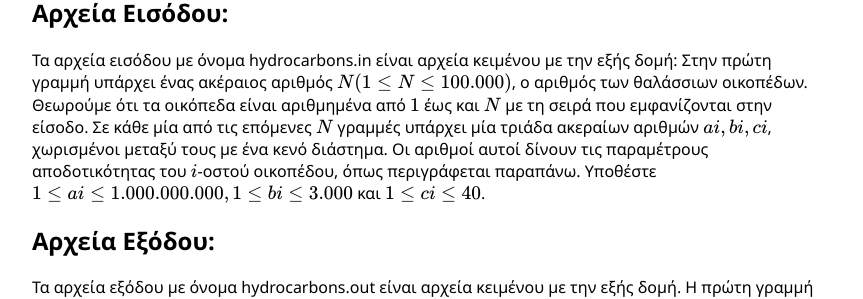
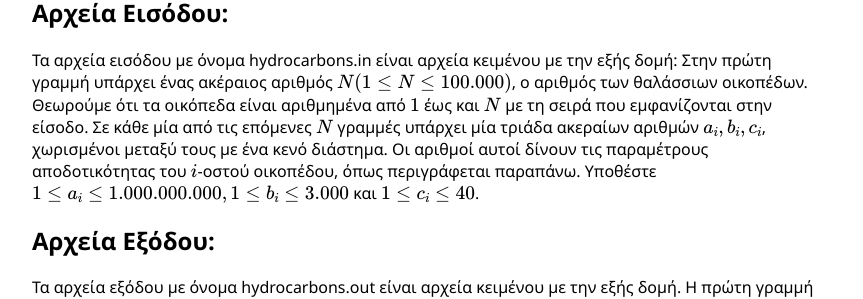
Before and after one commit to pdp-archive/pdp-archive.github.io, a Jekyll site: the page built from contests/_31-PDP/a-hydrocarbons-statement.md, in a window 1280 px wide. Shown: the part 704-1003 px from the top of the page, without its empty margins (208-1071 px from the left). Built offline with Jekyll 4.4.1, drawn with Linux system fonts in a browser that asks for light colours; formulas are drawn with MathJax 3.

Commit message:
Ορθογραφικά σε διάφορα σημεια (28Α, 28ΒΛυκ, 31Α, 32Α).

```diff
--- a/contests/_31-PDP/a-hydrocarbons-statement.md
+++ b/contests/_31-PDP/a-hydrocarbons-statement.md
@@ -16,7 +16,7 @@ a
 Να αναπτύξετε ένα πρόγραμμα σε μια από τις γλώσσες του IOI (PASCAL, C, C++, Java) το οποίο, αφού διαβάσει τον αριθμό των οικοπέδων και την τριάδα των ακεραίων τιμών $$a, b, c$$ για καθένα από αυτά, θα επιστρέφει σε φθίνουσα σειρά αποδοτικότητας τους αριθμούς των οικοπέδων όπου είναι αποδοτικό να επιχειρηθεί γεώτρηση.
 
 ## Αρχεία Εισόδου:
-Τα αρχεία εισόδου με όνομα hydrocarbons.in είναι αρχεία κειμένου με την εξής δομή: Στην πρώτη γραμμή υπάρχει ένας ακέραιος αριθμός $$N (1 \leq N \leq 100.000)$$, ο αριθμός των θαλάσσιων οικοπέδων. Θεωρούμε ότι τα οικόπεδα είναι αριθμημένα από $$1$$ έως και $$N$$ με τη σειρά που εμφανίζονται στην είσοδο. Σε κάθε μία από τις επόμενες $$N$$ γραμμές υπάρχει μία τριάδα ακεραίων αριθμών $$ai, bi, ci$$, χωρισμένοι μεταξύ τους με ένα κενό διάστημα. Οι αριθμοί αυτοί δίνουν τις παραμέτρους αποδοτικότητας του $$i$$-οστού οικοπέδου, όπως περιγράφεται παραπάνω. Υποθέστε $$1 \leq ai \leq 1.000.000.000, 1 \leq bi \leq 3.000$$ και $$1 \leq ci \leq 40$$.
+Τα αρχεία εισόδου με όνομα hydrocarbons.in είναι αρχεία κειμένου με την εξής δομή: Στην πρώτη γραμμή υπάρχει ένας ακέραιος αριθμός $$N (1 \leq N \leq 100.000)$$, ο αριθμός των θαλάσσιων οικοπέδων. Θεωρούμε ότι τα οικόπεδα είναι αριθμημένα από $$1$$ έως και $$N$$ με τη σειρά που εμφανίζονται στην είσοδο. Σε κάθε μία από τις επόμενες $$N$$ γραμμές υπάρχει μία τριάδα ακεραίων αριθμών $$a_i, b_i, c_i$$, χωρισμένοι μεταξύ τους με ένα κενό διάστημα. Οι αριθμοί αυτοί δίνουν τις παραμέτρους αποδοτικότητας του $$i$$-οστού οικοπέδου, όπως περιγράφεται παραπάνω. Υποθέστε $$1 \leq a_i \leq 1.000.000.000, 1 \leq b_i \leq 3.000$$ και $$1 \leq c_i \leq 40$$.
 
 ## Αρχεία Εξόδου:
 Τα αρχεία εξόδου με όνομα hydrocarbons.out είναι αρχεία κειμένου με την εξής δομή. Η πρώτη γραμμή τους περιέχει έναν ακέραιο αριθμό $$M$$: το πλήθος των οικοπέδων στα οποία είναι αποδοτικό να επιχειρηθεί γεώτρηση. Η επόμενη γραμμή περιέχει ακριβώς $$M$$ αριθμούς μεταξύ $$1$$ και $$N$$, χωρισμένους μεταξύ τους με ένα κενό διάστημα: τους αύξοντες αριθμούς των οικοπέδων στα οποία είναι αποδοτικό να επιχειρηθεί γεώτρηση. Τα οικόπεδα θα πρέπει να δίνονται κατά φθίνουσα σειρά της αποδοτικότητάς τους (δηλαδή της τιμής που υπολογίζεται από τον τύπο που δίνεται παραπάνω). Αν δύο οικόπεδα έχουν την ίδια τιμή αποδοτικότητας, τότε θα πρέπει να προηγείται αυτό με τον μικρότερο αύξοντα αριθμό.
```
Also changed, not shown: contests/_28-PDP/a-aris-statement.md (+2 -2 lines), contests/_28-PDP/blyk-scrabble1d-statement.md (+2 -2 lines), contests/_32-PDP/a-erasmus-solution.md (+1 -1 lines).
